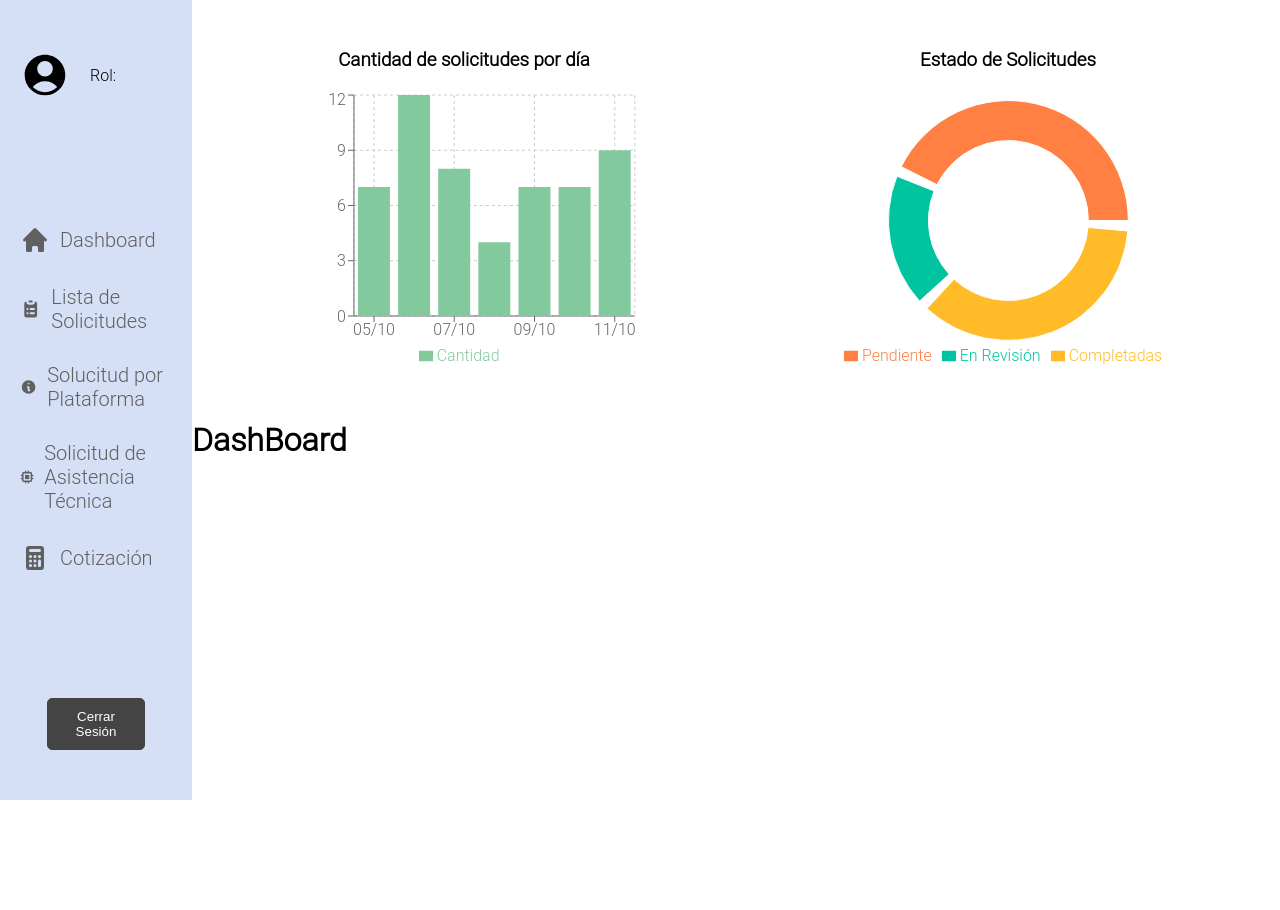
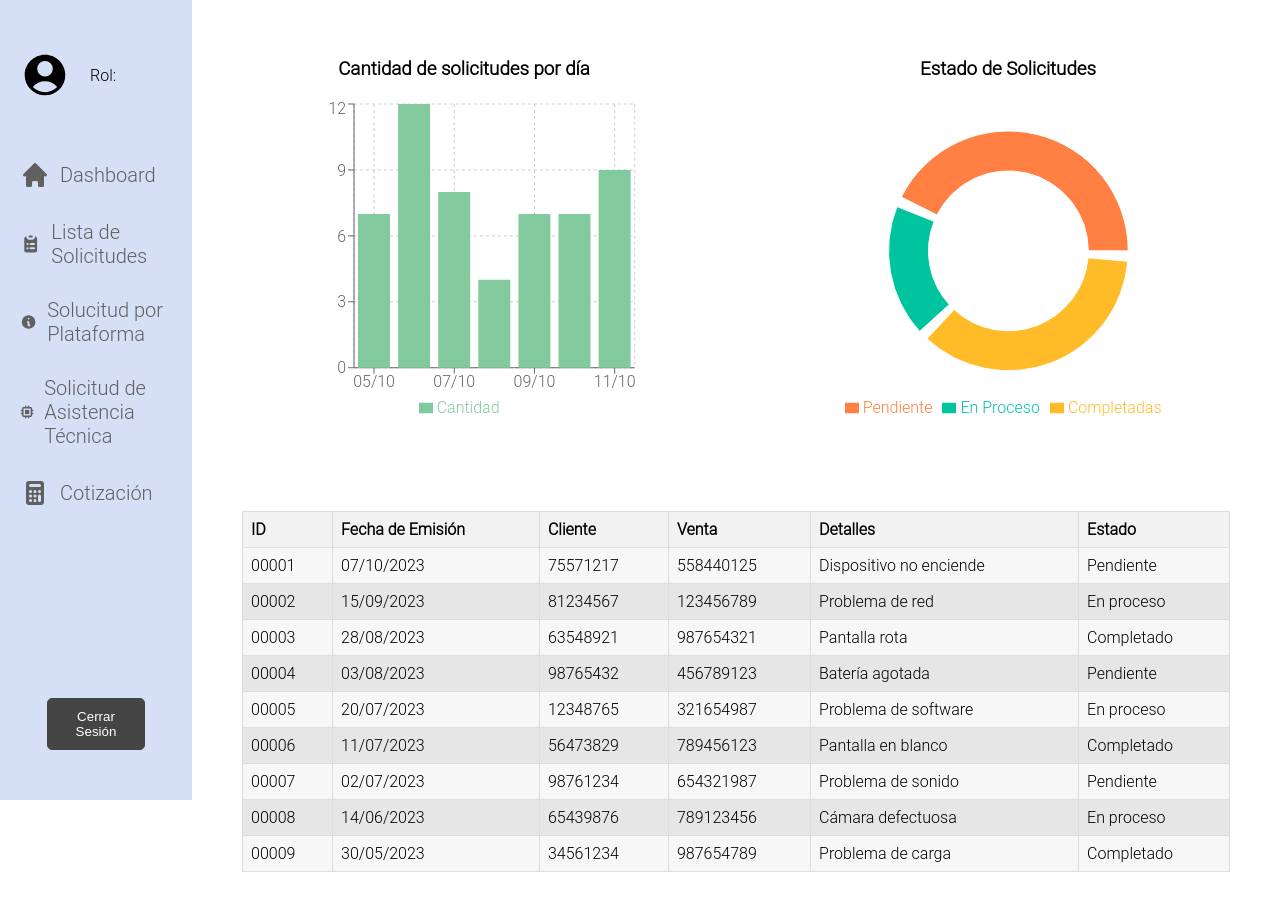
Before and after one commit to DiegoCru1024/CRM---repairModule, a React (Create React App) app in the folder frontend/: page /dashboard in a window 1280 px wide. Shown: the top 910 px of the page. Before the commit the page ends 800 px from the top, so only its background shows below. Built offline with nearby package versions, Linux system fonts and the light colour scheme.

Commit message:
Dashboard Update

```diff
--- a/frontend/src/components/dashboardPage/dashboardPage.js
+++ b/frontend/src/components/dashboardPage/dashboardPage.js
@@ -51,7 +51,7 @@ export default function DashboardPage() {
             quantity: 12
         },
         {
-            name: 'En Revisión',
+            name: 'En Proceso',
             quantity: 5
         },
         {
@@ -94,7 +94,94 @@ export default function DashboardPage() {
                         </PieChart>
                     </ResponsiveContainer>
                 </div>
-                <h1>DashBoard</h1>
+                <div className={styles.listContainer}>
+                    <table>
+                        <thead>
+                        <tr>
+                            <th>ID</th>
+                            <th>Fecha de Emisión</th>
+                            <th>Cliente</th>
+                            <th>Venta</th>
+                            <th>Detalles</th>
+                            <th>Estado</th>
+                        </tr>
+                        </thead>
+                        <tbody>
+                        <tr>
+                            <td>00001</td>
+                            <td>07/10/2023</td>
+                            <td>75571217</td>
+                            <td>558440125</td>
+                            <td>Dispositivo no enciende</td>
+                            <td>Pendiente</td>
+                        </tr>
+                        <tr>
+                            <td>00002</td>
+                            <td>15/09/2023</td>
+                            <td>81234567</td>
+                            <td>123456789</td>
+                            <td>Problema de red</td>
+                            <td>En proceso</td>
+                        </tr>
+                        <tr>
+                            <td>00003</td>
+                            <td>28/08/2023</td>
+                            <td>63548921</td>
+                            <td>987654321</td>
+                            <td>Pantalla rota</td>
+                            <td>Completado</td>
+                        </tr>
+                        <tr>
+                            <td>00004</td>
+                            <td>03/08/2023</td>
+                            <td>98765432</td>
+                            <td>456789123</td>
+                            <td>Batería agotada</td>
+                            <td>Pendiente</td>
+                        </tr>
+                        <tr>
+                            <td>00005</td>
+                            <td>20/07/2023</td>
+                            <td>12348765</td>
+                            <td>321654987</td>
+                            <td>Problema de software</td>
+                            <td>En proceso</td>
+                        </tr>
+                        <tr>
+                            <td>00006</td>
+                            <td>11/07/2023</td>
+                            <td>56473829</td>
+                            <td>789456123</td>
+                            <td>Pantalla en blanco</td>
+                            <td>Completado</td>
+                        </tr>
+                        <tr>
+                            <td>00007</td>
+                            <td>02/07/2023</td>
+                            <td>98761234</td>
+                            <td>654321987</td>
+                            <td>Problema de sonido</td>
+                            <td>Pendiente</td>
+                        </tr>
+                        <tr>
+                            <td>00008</td>
+                            <td>14/06/2023</td>
+                            <td>65439876</td>
+                            <td>789123456</td>
+                            <td>Cámara defectuosa</td>
+                            <td>En proceso</td>
+                        </tr>
+                        <tr>
+                            <td>00009</td>
+                            <td>30/05/2023</td>
+                            <td>34561234</td>
+                            <td>987654789</td>
+                            <td>Problema de carga</td>
+                            <td>Completado</td>
+                        </tr>
+                        </tbody>
+                    </table>
+                </div>
             </div>
         </div>
     )
--- a/frontend/src/components/dashboardPage/dashboardPage.module.css
+++ b/frontend/src/components/dashboardPage/dashboardPage.module.css
@@ -15,3 +15,31 @@
     align-items: center;
     justify-content: center;
 }
+
+.listContainer{
+    grid-area: 2 / 1 / 3 / 3;
+    padding: 50px;
+}
+
+table {
+    width: 100%;
+    border-collapse: collapse;
+}
+
+th, td {
+    border: 1px solid #ddd;
+    padding: 8px;
+    text-align: left;
+}
+
+th {
+    background-color: #f2f2f2;
+}
+
+tr:nth-child(odd) {
+    background-color: #f7f7f7;
+}
+
+tr:nth-child(even) {
+    background-color: #e6e6e6;
+}
--- a/frontend/src/components/loginPage/loginPage.js
+++ b/frontend/src/components/loginPage/loginPage.js
@@ -6,7 +6,7 @@ import {useState} from "react";
 import axios from "axios";
 import jwtDecode from "jwt-decode";
 import {useDispatch} from "react-redux";
-import {setUser} from "../../store/userSlice";
+import {setUser} from "../../redux/userSlice";
 import {useNavigate} from "react-router-dom";
 import NotificationComponent from "../notificationComponent/notificacionComponent";
 
--- a/frontend/src/components/sideBarComponent/sideBar.js
+++ b/frontend/src/components/sideBarComponent/sideBar.js
@@ -1,17 +1,22 @@
 import styles from './sideBar.module.css'
 import {HiCalculator, HiChip, HiClipboardList, HiHome, HiInformationCircle} from "react-icons/hi";
 import {HiUserCircle} from "react-icons/hi2";
-import {Link} from "react-router-dom";
-import {useSelector} from "react-redux";
+import {Link, useNavigate} from "react-router-dom";
+import {useDispatch, useSelector} from "react-redux";
+import {clearUser} from "../../redux/userSlice";
 
 export default function SideBar() {
     const userData = useSelector((state) => state.userData)
+    const navigate = useNavigate()
+    const dispatch = useDispatch()
     const handleLogOut = () => {
-        console.log('Log Out...')
+        dispatch(clearUser())
+        navigate('/')
     }
 
     return (
         <div className={styles.sideBarContainer}>
+            <div>
                 <div className={styles.userContainer}>
                     <HiUserCircle style={{fontSize: '50px'}}/>
                     <div className={styles.userInfo}>
@@ -41,6 +46,7 @@ export default function SideBar() {
                         <HiCalculator className={styles.navBarIcon}/> Cotización</Link>
                     </li>
                 </ul>
+            </div>
 
             <button type={"button"} onClick={handleLogOut} className={styles.logOut}>Cerrar Sesión</button>
         </div>
--- a/frontend/src/components/sideBarComponent/sideBar.module.css
+++ b/frontend/src/components/sideBarComponent/sideBar.module.css
@@ -12,6 +12,7 @@
 .userContainer {
     display: flex;
     align-items: center;
+    margin-bottom: 50px;
 }
 
 .userInfo {
@@ -43,7 +44,7 @@
 }
 
 .navBar li a:hover{
-    color: purple;
+    color: black;
 }
 
 .navBarIcon {
--- a/frontend/src/index.js
+++ b/frontend/src/index.js
@@ -2,7 +2,7 @@ import React from 'react';
 import ReactDOM from 'react-dom/client';
 import App from './App';
 import {Provider} from "react-redux";
-import {store} from "./store/store";
+import {store} from "./redux/store";
 
 const root = ReactDOM.createRoot(document.getElementById('root'));
 root.render(
--- a/frontend/src/store/userSlice.js
+++ b/frontend/src/redux/userSlice.js
@@ -17,8 +17,14 @@ const userSlice = createSlice({
             state.name = action.payload.name;
             state.role = action.payload.role;
         },
+        clearUser: (state) => {
+            state.token = null;
+            state.userID = null;
+            state.name = null;
+            state.role = null;
+        }
     },
 });
 
-export const {setUser} = userSlice.actions;
+export const {setUser, clearUser} = userSlice.actions;
 export default userSlice.reducer;
```
Also changed, not shown: frontend/src/redux/store.js (renamed from frontend/src/store/store.js). Lines whose indentation alone changed are shown as unchanged.
